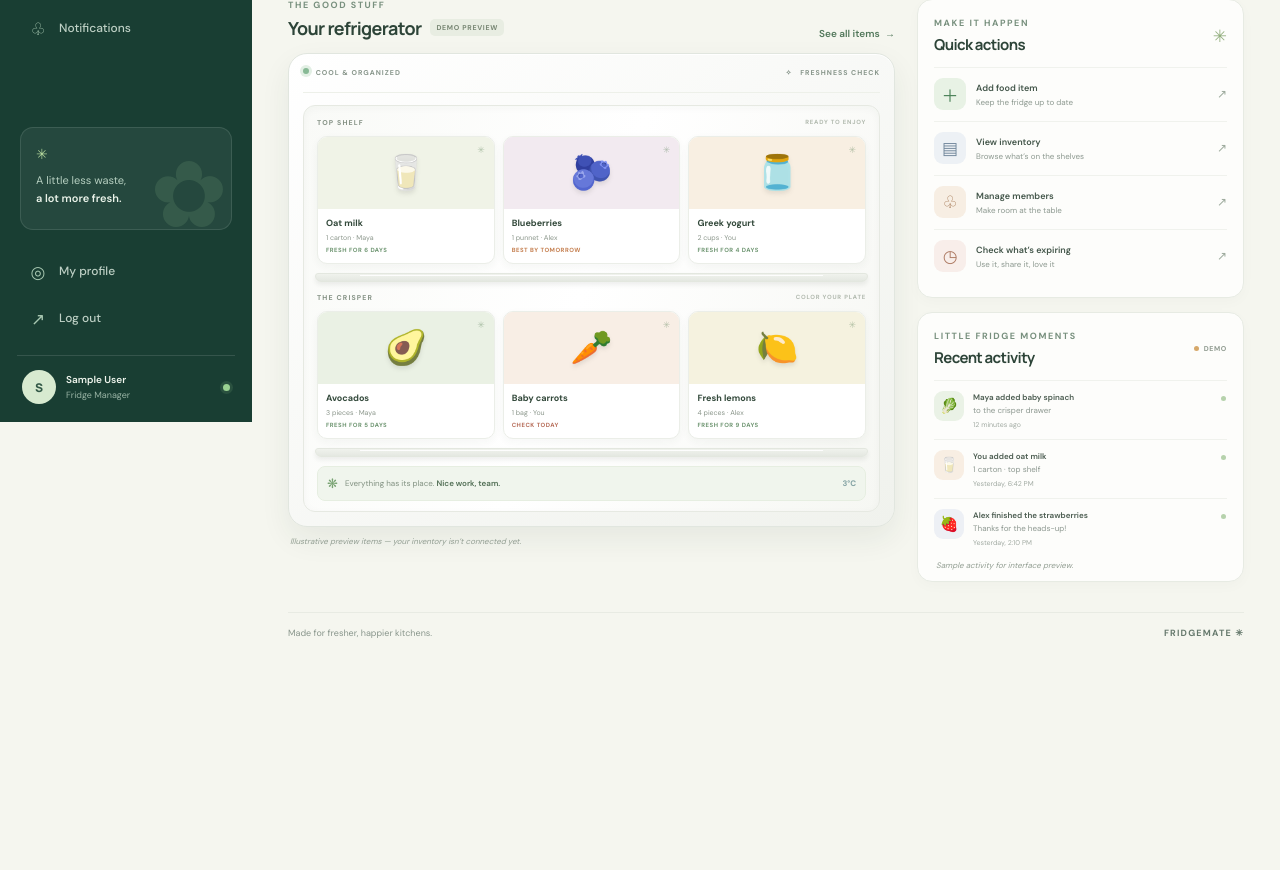
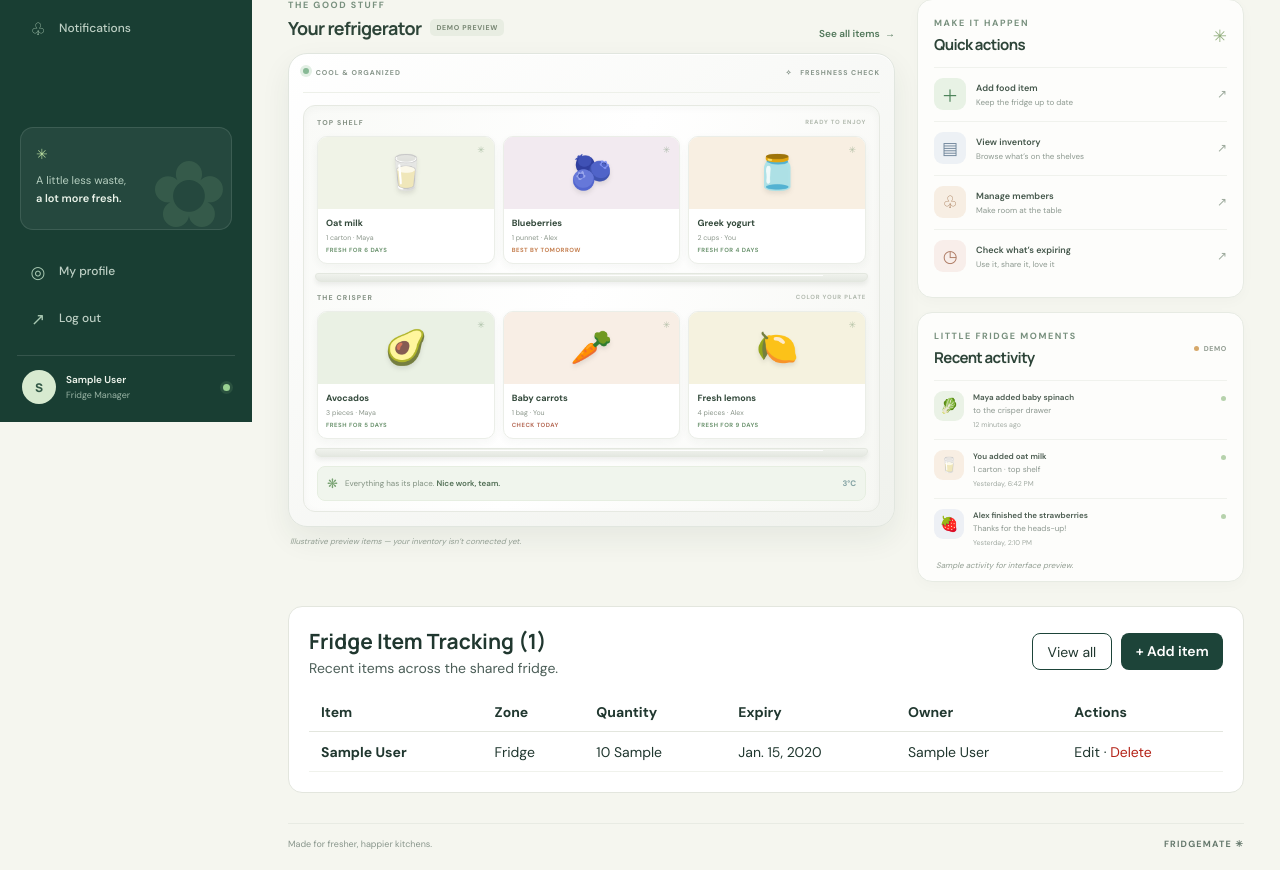
Before and after one commit to danemanueldiaquino/FridgeMate-Diaquino-Dan-G5, a Django app: page /manager-dashboard/ in a window 1280 px wide. Shown: the part 378-1248 px from the top of the page. Before the commit the page ends 1016 px from the top, so only its background shows below. Run offline with Django 5.2, Linux system fonts and the light colour scheme; a user stored in the database is signed in; tables that the repository leaves empty hold one stand-in row (values such as "Sample post"); grey boxes marked "Sample" are stand-in pictures.

Commit message:
feat(fridge): add FridgeItem model, migration, and form validation

```diff
--- a/accounts/models.py
+++ b/accounts/models.py
@@ -1,6 +1,4 @@
-from django.db import models
-
-# Create your models here.
+from django.conf import settings
 from django.contrib.auth.models import AbstractUser
 from django.db import models
 
@@ -31,5 +29,41 @@ class User(AbstractUser):
         null=True
     )
 
+    @property
+    def is_fridge_manager(self):
+        return self.role == 'manager' or self.is_superuser
+
     def __str__(self):
         return self.username
+
+
+class FridgeItem(models.Model):
+
+    class StorageZone(models.TextChoices):
+        FRIDGE = 'fridge', 'Fridge'
+        FREEZER = 'freezer', 'Freezer'
+        PANTRY = 'pantry', 'Pantry / Door'
+
+    owner = models.ForeignKey(
+        settings.AUTH_USER_MODEL,
+        on_delete=models.CASCADE,
+        related_name='fridge_items',
+    )
+    name = models.CharField(max_length=120)
+    category = models.CharField(max_length=60, blank=True)
+    zone = models.CharField(
+        max_length=20,
+        choices=StorageZone.choices,
+        default=StorageZone.FRIDGE,
+    )
+    quantity = models.PositiveIntegerField(default=1)
+    unit = models.CharField(max_length=30, default='pcs')
+    expiry_date = models.DateField(null=True, blank=True)
+    created_at = models.DateTimeField(auto_now_add=True)
+    updated_at = models.DateTimeField(auto_now=True)
+
+    class Meta:
+        ordering = ['expiry_date', '-created_at']
+
+    def __str__(self):
+        return f'{self.name} ({self.quantity} {self.unit})'
--- a/accounts/templates/accounts/_dashboard.html
+++ b/accounts/templates/accounts/_dashboard.html
@@ -69,3 +69,58 @@
     </aside>
 </div>
 <div class="demo-toast" role="status" aria-live="polite"></div>
+
+<section id="inventory" style="margin-top: 1.5rem; background: #fff; padding: 1.25rem; border-radius: 14px; border: 1px solid #e3e6de;">
+    <div style="display: flex; flex-wrap: wrap; justify-content: space-between; align-items: center; gap: 0.75rem; margin-bottom: 1rem;">
+        <div>
+            <h2 style="margin: 0;">Fridge Item Tracking ({{ total_items|default:0 }})</h2>
+            <p style="margin: 0.25rem 0 0; opacity: 0.8;">
+                {% if request.user.role == 'manager' %}
+                    Recent items across the shared fridge.
+                {% else %}
+                    Your recently tracked fridge items.
+                {% endif %}
+            </p>
+        </div>
+        <div style="display: flex; gap: 0.6rem;">
+            <a href="{% url 'fridge_item_list' %}" style="padding: 0.55rem 0.9rem; border-radius: 8px; border: 1px solid #1D4439; text-decoration: none;">View all</a>
+            <a href="{% url 'fridge_item_create' %}" style="padding: 0.55rem 0.9rem; border-radius: 8px; background: #1D4439; color: #fff; text-decoration: none; font-weight: 600;">+ Add item</a>
+        </div>
+    </div>
+
+    {% if recent_items %}
+        <div style="overflow-x: auto;">
+            <table style="width: 100%; border-collapse: collapse; text-align: left;">
+                <thead>
+                    <tr style="border-bottom: 1px solid #e3e6de;">
+                        <th style="padding: 0.65rem 0.75rem;">Item</th>
+                        <th style="padding: 0.65rem 0.75rem;">Zone</th>
+                        <th style="padding: 0.65rem 0.75rem;">Quantity</th>
+                        <th style="padding: 0.65rem 0.75rem;">Expiry</th>
+                        {% if request.user.role == 'manager' %}<th style="padding: 0.65rem 0.75rem;">Owner</th>{% endif %}
+                        <th style="padding: 0.65rem 0.75rem;">Actions</th>
+                    </tr>
+                </thead>
+                <tbody>
+                    {% for item in recent_items %}
+                        <tr style="border-bottom: 1px solid #f0f2ec;">
+                            <td style="padding: 0.65rem 0.75rem;"><strong>{{ item.name }}</strong></td>
+                            <td style="padding: 0.65rem 0.75rem;">{{ item.get_zone_display }}</td>
+                            <td style="padding: 0.65rem 0.75rem;">{{ item.quantity }} {{ item.unit }}</td>
+                            <td style="padding: 0.65rem 0.75rem;">{{ item.expiry_date|default:"No expiry" }}</td>
+                            {% if request.user.role == 'manager' %}
+                                <td style="padding: 0.65rem 0.75rem;">{{ item.owner.get_full_name|default:item.owner.username }}</td>
+                            {% endif %}
+                            <td style="padding: 0.65rem 0.75rem;">
+                                <a href="{% url 'fridge_item_update' item.pk %}">Edit</a> ·
+                                <a href="{% url 'fridge_item_delete' item.pk %}" style="color: #b42318;">Delete</a>
+                            </td>
+                        </tr>
+                    {% endfor %}
+                </tbody>
+            </table>
+        </div>
+    {% else %}
+        <p style="margin: 0;">No items tracked yet. <a href="{% url 'fridge_item_create' %}">Add your first item</a>.</p>
+    {% endif %}
+</section>
--- a/accounts/templates/accounts/base.html
+++ b/accounts/templates/accounts/base.html
@@ -28,7 +28,9 @@
                     <span class="nav-icon" aria-hidden="true">⌂</span><span>Dashboard</span>
                 </a>
                 <a class="nav-item" href="{% url 'dashboard' %}#fridge"><span class="nav-icon" aria-hidden="true">▤</span><span>My refrigerator</span></a>
-                <a class="nav-item" href="{% url 'dashboard' %}#inventory"><span class="nav-icon" aria-hidden="true">◫</span><span>Food inventory</span></a>
+                <a class="nav-item {% if request.resolver_match.url_name == 'fridge_item_list' or request.resolver_match.url_name == 'fridge_item_create' or request.resolver_match.url_name == 'fridge_item_update' or request.resolver_match.url_name == 'fridge_item_delete' %}is-active{% endif %}" href="{% url 'fridge_item_list' %}">
+                    <span class="nav-icon" aria-hidden="true">◫</span><span>Food inventory</span>
+                </a>
                 <a class="nav-item" href="{% url 'dashboard' %}#expiring"><span class="nav-icon" aria-hidden="true">◷</span><span>Expiration tracker</span><span class="nav-soon">PREVIEW</span></a>
                 {% if request.user.role == 'manager' %}
                     <a class="nav-item" href="{% url 'dashboard' %}#members"><span class="nav-icon" aria-hidden="true">♧</span><span>Members</span></a>
--- a/accounts/urls.py
+++ b/accounts/urls.py
@@ -1,16 +1,14 @@
+from django.contrib.auth import views as auth_views
 from django.urls import path
-from django.contrib.auth import views as auth_views
 
 from . import views
 
 urlpatterns = [
-
     path(
         'register/',
         views.register,
         name='register'
     ),
-
     path(
         'login/',
         auth_views.LoginView.as_view(
@@ -19,40 +17,54 @@ urlpatterns = [
         ),
         name='login'
     ),
-
     path(
         'logout/',
         auth_views.LogoutView.as_view(),
         name='logout'
     ),
-
     path(
         'dashboard/',
         views.dashboard,
         name='dashboard'
     ),
-
     path(
         'manager-dashboard/',
         views.manager_dashboard,
         name='manager_dashboard'
     ),
-
     path(
         'member-dashboard/',
         views.member_dashboard,
         name='member_dashboard'
     ),
-
     path(
         'profile/',
         views.profile,
         name='profile'
     ),
-
     path(
         'profile/edit/',
         views.edit_profile,
         name='edit_profile'
     ),
+    path(
+        'fridge-items/',
+        views.fridge_item_list,
+        name='fridge_item_list'
+    ),
+    path(
+        'fridge-items/add/',
+        views.fridge_item_create,
+        name='fridge_item_create'
+    ),
+    path(
+        'fridge-items/<int:pk>/edit/',
+        views.fridge_item_update,
+        name='fridge_item_update'
+    ),
+    path(
+        'fridge-items/<int:pk>/delete/',
+        views.fridge_item_delete,
+        name='fridge_item_delete'
+    ),
 ]
--- a/accounts/views.py
+++ b/accounts/views.py
@@ -1,12 +1,23 @@
-from django.shortcuts import render, redirect
 from django.contrib import messages
-from django.contrib.auth import login
+from django.contrib.auth import get_user_model, login
 from django.contrib.auth.decorators import login_required
-from django.contrib.auth import get_user_model
+from django.shortcuts import get_object_or_404, redirect, render
 
-from .forms import RegistrationForm
+from .decorators import role_required
+from .forms import FridgeItemForm, ProfileForm, RegistrationForm
+from .models import FridgeItem
 
 User = get_user_model()
+
+
+def _can_manage_all(user):
+    return getattr(user, 'role', '') == 'manager' or user.is_superuser
+
+
+def _scoped_items_queryset(user):
+    if _can_manage_all(user):
+        return FridgeItem.objects.select_related('owner')
+    return FridgeItem.objects.filter(owner=user)
 
 
 def register(request):
@@ -38,8 +49,6 @@ def register(request):
         {'form': form}
     )
 
-from .decorators import role_required
-
 
 @login_required
 def dashboard(request):
@@ -52,21 +61,30 @@ def dashboard(request):
 
 @role_required('manager')
 def manager_dashboard(request):
-
+    items = FridgeItem.objects.select_related('owner')[:10]
+    total_items = FridgeItem.objects.count()
     return render(
         request,
-        'accounts/manager_dashboard.html'
+        'accounts/manager_dashboard.html',
+        {
+            'recent_items': items,
+            'total_items': total_items,
+        }
     )
 
 
 @role_required('member')
 def member_dashboard(request):
-
+    items = FridgeItem.objects.filter(owner=request.user)[:10]
+    total_items = FridgeItem.objects.filter(owner=request.user).count()
     return render(
         request,
-        'accounts/member_dashboard.html'
+        'accounts/member_dashboard.html',
+        {
+            'recent_items': items,
+            'total_items': total_items,
+        }
     )
-from .forms import ProfileForm
 
 
 @login_required
@@ -109,3 +127,90 @@ def edit_profile(request):
         'accounts/edit_profile.html',
         {'form': form}
     )
+
+
+@login_required
+def fridge_item_list(request):
+    items = _scoped_items_queryset(request.user)
+    zone_filter = request.GET.get('zone', '').strip()
+
+    if zone_filter in dict(FridgeItem.StorageZone.choices):
+        items = items.filter(zone=zone_filter)
+
+    return render(
+        request,
+        'accounts/fridge_item_list.html',
+        {
+            'items': items,
+            'selected_zone': zone_filter,
+            'zones': FridgeItem.StorageZone.choices,
+            'can_manage_all': _can_manage_all(request.user),
+        }
+    )
+
+
+@login_required
+def fridge_item_create(request):
+    if request.method == 'POST':
+        form = FridgeItemForm(request.POST)
+        if form.is_valid():
+            item = form.save(commit=False)
+            item.owner = request.user
+            item.save()
+            messages.success(request, f'Added "{item.name}" to fridge tracking.')
+            return redirect('fridge_item_list')
+        messages.error(request, 'Please correct the errors below.')
+    else:
+        form = FridgeItemForm()
+
+    return render(
+        request,
+        'accounts/fridge_item_form.html',
+        {
+            'form': form,
+            'page_title': 'Add Fridge Item',
+            'submit_label': 'Save Item',
+        }
+    )
+
+
+@login_required
+def fridge_item_update(request, pk):
+    item = get_object_or_404(_scoped_items_queryset(request.user), pk=pk)
+
+    if request.method == 'POST':
+        form = FridgeItemForm(request.POST, instance=item)
+        if form.is_valid():
+            form.save()
+            messages.success(request, f'Updated "{item.name}".')
+            return redirect('fridge_item_list')
+        messages.error(request, 'Please correct the errors below.')
+    else:
+        form = FridgeItemForm(instance=item)
+
+    return render(
+        request,
+        'accounts/fridge_item_form.html',
+        {
+            'form': form,
+            'page_title': 'Edit Fridge Item',
+            'submit_label': 'Update Item',
+        }
+    )
+
+
+@login_required
+def fridge_item_delete(request, pk):
+    item = get_object_or_404(_scoped_items_queryset(request.user), pk=pk)
+
+    if request.method == 'POST':
+        item_name = item.name
+        item.delete()
+        messages.success(request, f'Removed "{item_name}" from fridge tracking.')
+        return redirect('fridge_item_list')
+
+    return render(
+        request,
+        'accounts/fridge_item_confirm_delete.html',
+        {'item': item}
+    )
```
Also changed, not shown: accounts/forms.py (+48 -1 lines), accounts/templates/accounts/fridge_item_confirm_delete.html (added, +22 -0 lines), accounts/templates/accounts/fridge_item_form.html (added, +34 -0 lines), accounts/templates/accounts/fridge_item_list.html (added, +81 -0 lines), accounts/migrations/0002_fridgeitem.py (added).
